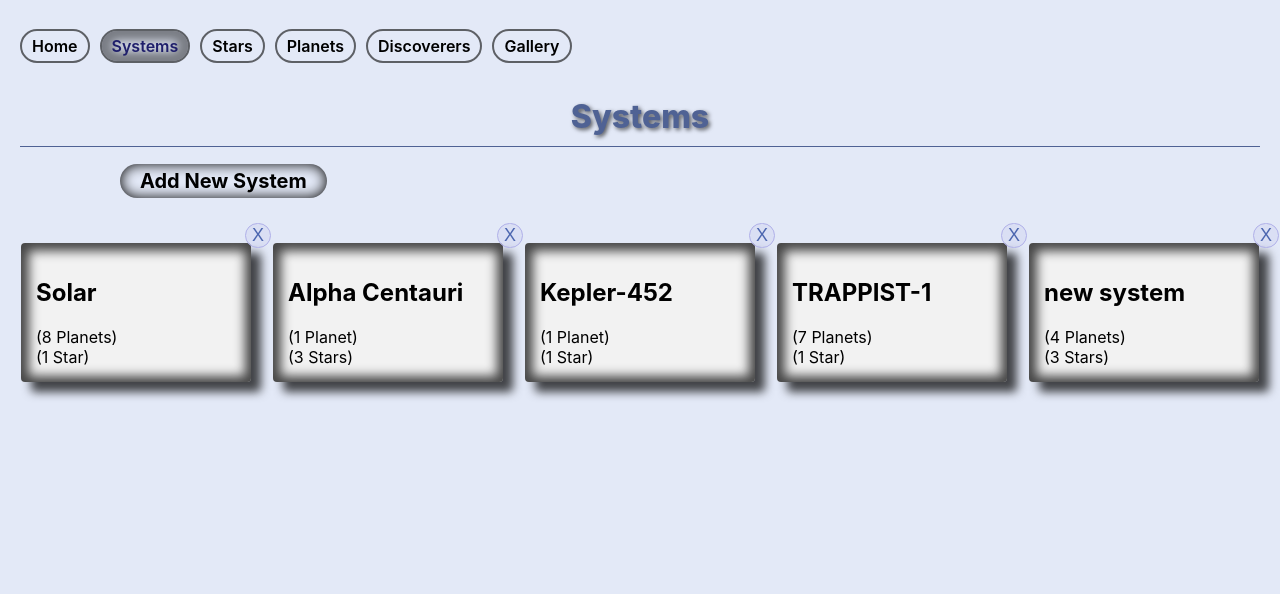
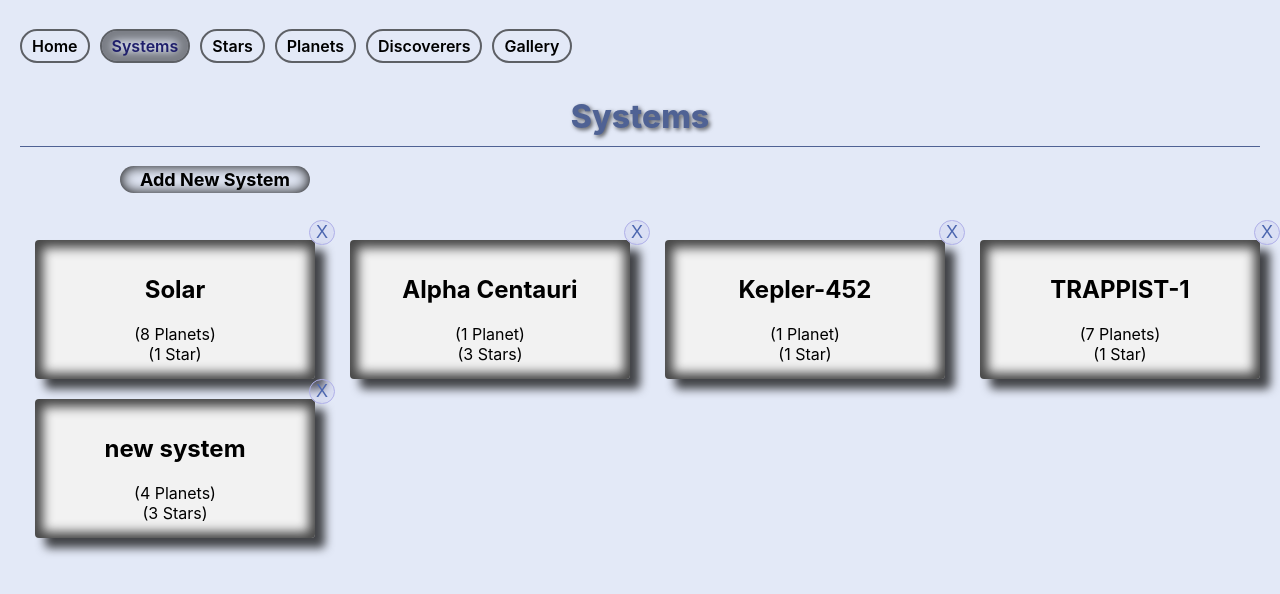
Before and after one commit to Martynas-J/universe-react-app, a React (Create React App) app: page /systems in a window 1280 px wide. Shown: the top 594 px of the page. Built offline with nearby package versions, Linux system fonts and the light colour scheme; data requests are answered from the project's data file.

Commit message:
add  style mixin

```diff
--- a/src/App.scss
+++ b/src/App.scss
@@ -21,9 +21,6 @@ body {
       width: 200px;
       object-fit: cover;
     }
-    .card-wrapper {
-      position: relative;
-    }
     .deleteButton {
       position: absolute;
       border: 1px solid rgb(176, 176, 233);
@@ -44,10 +41,10 @@ body {
     .create-link {
       color: black;
       font-weight: 700;
-      font-size: 20px;
+      font-size: 18px;
       text-decoration: none;
       margin-left: 100px;
-      padding: 5px 20px;
+      padding: 3px 20px;
       border-radius: 20px;
       box-shadow: inset 0 0 14px 0px black;
       transition-property: box-shadow, color;
--- a/src/Components/Card/Card.scss
+++ b/src/Components/Card/Card.scss
@@ -1,7 +1,10 @@
-.card{
-    // height: 87%;
+.card-wrapper {
+    position: relative;
+    display: flex;
+    justify-content: flex-end;
+    .card {
         padding: 15px;
-    width: 200px;
+        width: 250px;
         background-color: #f2f2f2;
         border-radius: 4px;
         box-shadow: 10px 10px 10px rgba(0, 0, 0, 0.712), inset 1px 1px 11px 7px rgba(0, 0, 0, 0.712);
@@ -14,15 +17,17 @@
         flex-wrap: wrap;
         flex-direction: column;
         justify-content: space-between;
-    a{
+        align-items: center;
+        a {
             color: black;
             text-decoration: none;
-        &:hover{
+            &:hover {
                 color: blue;
             }
         }
 
-    &:hover{
+        &:hover {
             box-shadow: 10px 10px 10px rgb(0 0 0 / 92%), inset 1px 1px 11px 7px rgba(0, 0, 0, 0.315);
         }
     }
+}
--- /dev/null
+++ b/src/Components/Elements/_responsive.scss
@@ -0,0 +1,15 @@
+@mixin mob1240 {
+    @media screen and (max-width: 1240px) {
+        @content;
+    }
+}
+@mixin mob940 {
+    @media screen and (max-width: 940px) {
+        @content;
+    }
+}
+@mixin mob640 {
+    @media screen and (max-width: 640px) {
+        @content;
+    }
+}
--- a/src/Pages/DiscoverersPage/DiscoverersPage.scss
+++ b/src/Pages/DiscoverersPage/DiscoverersPage.scss
@@ -1,10 +1,22 @@
+@use "../../Components/Elements/responsive.scss";
 .discoverers-wrapper {
     .discoverer-wrapper {
-        display: flex;
-        flex-wrap: wrap;
+        display: grid;
+        grid-template-columns: 1fr 1fr 1fr 1fr;
         justify-content: space-around;
         gap: 20px;
         margin-top: 50px;
         margin-bottom: 100px;
+        @include responsive.mob1240{
+            grid-template-columns: 1fr 1fr 1fr;
+        }
+        @include responsive.mob940{
+            grid-template-columns: 1fr 1fr;
+        }
+        @include responsive.mob640{
+            display: flex;
+            flex-wrap: wrap;
+            justify-content: center;
+        }
     }
 }
--- a/src/Pages/PlanetsPage/PlanetsPage.scss
+++ b/src/Pages/PlanetsPage/PlanetsPage.scss
@@ -1,10 +1,22 @@
-.planets-wrapper{
-    .planet-wrapper{
-        display: flex;
-        flex-wrap: wrap;
+@use "../../Components/Elements/responsive.scss";
+.planets-wrapper {
+    .planet-wrapper {
+        display: grid;
+        grid-template-columns: 1fr 1fr 1fr 1fr;
+        justify-content: space-around;
         gap: 20px;
-        justify-content: space-around;
         margin-top: 50px;
         margin-bottom: 100px;
+        @include responsive.mob1240 {
+            grid-template-columns: 1fr 1fr 1fr;
+        }
+        @include responsive.mob940 {
+            grid-template-columns: 1fr 1fr;
+        }
+        @include responsive.mob640 {
+            display: flex;
+            flex-wrap: wrap;
+            justify-content: center;
+        }
     }
 }
--- a/src/Pages/StarsPage/StarsPage.scss
+++ b/src/Pages/StarsPage/StarsPage.scss
@@ -1,10 +1,22 @@
+@use "../../Components/Elements/responsive.scss";
 .stars-wrapper{
     .star-wrapper{
-        display: flex;
-        flex-wrap: wrap;
+        display: grid;
+        grid-template-columns: 1fr 1fr 1fr 1fr;
+        justify-content: space-around;
         gap: 20px;
-        justify-content: center;
         margin-top: 50px;
         margin-bottom: 100px;
+        @include responsive.mob1240 {
+            grid-template-columns: 1fr 1fr 1fr;
+        }
+        @include responsive.mob940 {
+            grid-template-columns: 1fr 1fr;
+        }
+        @include responsive.mob640 {
+            display: flex;
+            flex-wrap: wrap;
+            justify-content: center;
+        }
     }
 }
--- a/src/Pages/SystemsPage/SystemsPage.scss
+++ b/src/Pages/SystemsPage/SystemsPage.scss
@@ -1,10 +1,22 @@
-.systems-wrapper{
-    .system-wrapper{
-        display: flex;
-        flex-wrap: wrap;
+@use "../../Components/Elements/responsive.scss";
+.systems-wrapper {
+    .system-wrapper {
+        display: grid;
+        grid-template-columns: 1fr 1fr 1fr 1fr;
+        justify-content: space-around;
         gap: 20px;
-        justify-content: space-around;
         margin-top: 50px;
         margin-bottom: 100px;
+        @include responsive.mob1240 {
+            grid-template-columns: 1fr 1fr 1fr;
+        }
+        @include responsive.mob940 {
+            grid-template-columns: 1fr 1fr;
+        }
+        @include responsive.mob640 {
+            display: flex;
+            flex-wrap: wrap;
+            justify-content: center;
+        }
     }
 }
```
Lines whose indentation alone changed are shown as unchanged.
